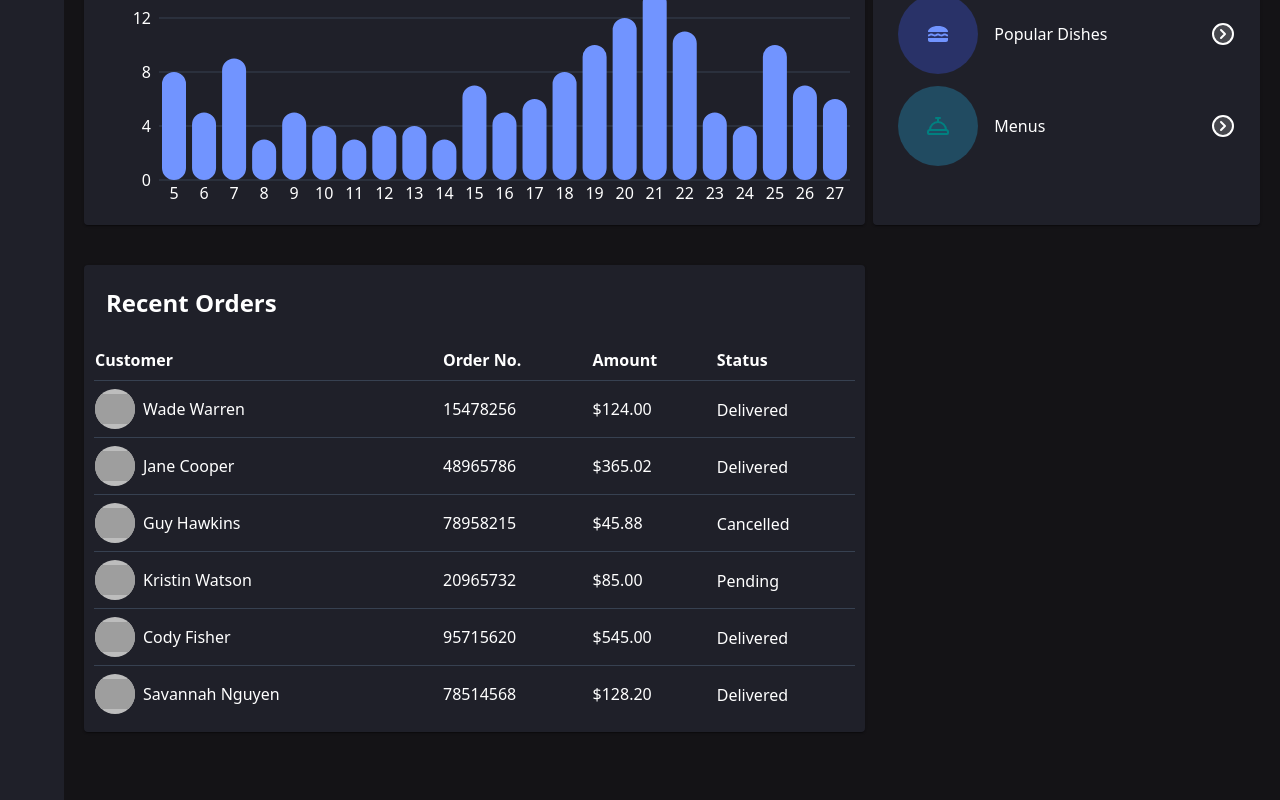
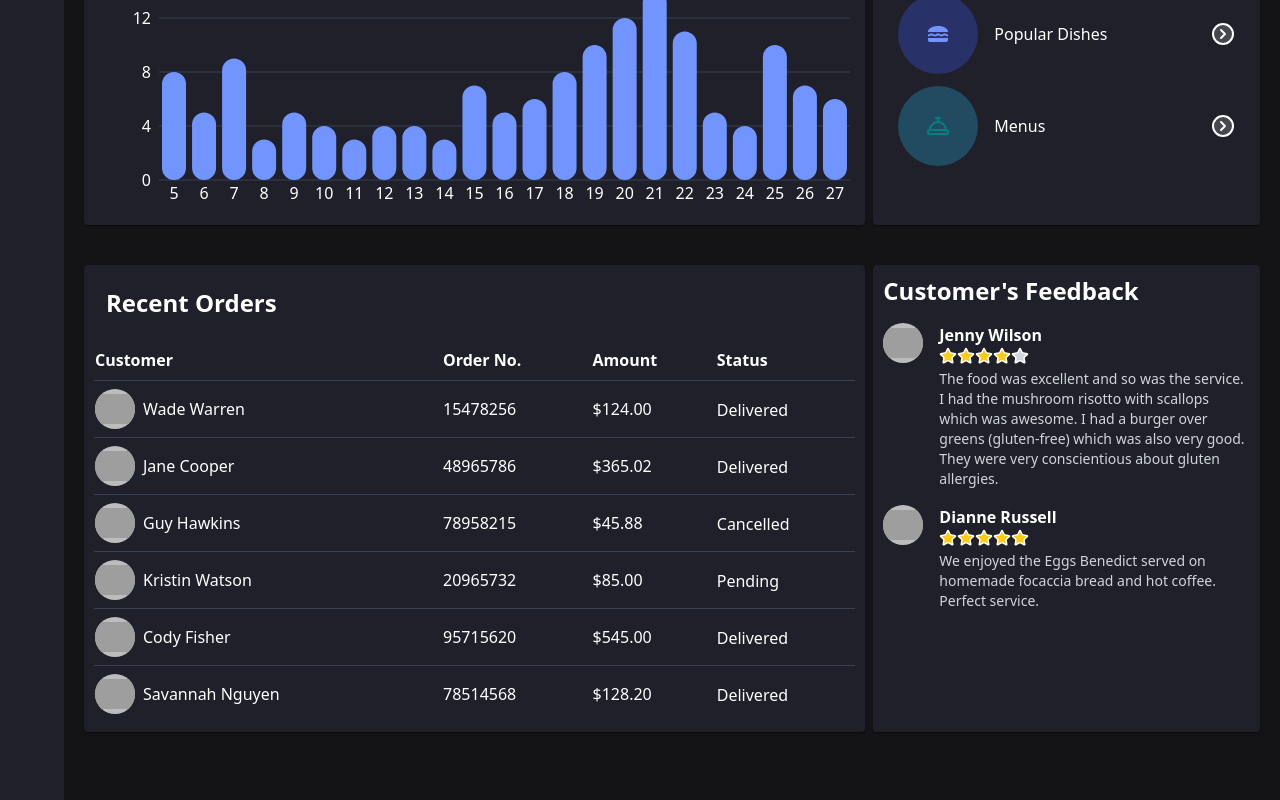
Before and after one commit to CKNKP/assignment, a React (Vite) app: page / in a window 1280 px wide. Shown: the part 459-1259 px from the top of the page. Built offline with nearby package versions, Linux system fonts and the light colour scheme; grey boxes are pictures that could not be loaded.

Commit message:
dummy created

```diff
--- a/src/App.jsx
+++ b/src/App.jsx
@@ -75,8 +75,8 @@ const StarRating = ({ rating }) => {
       {[...Array(5)].map((_, i) => (
         <StarIcon
           key={i}
-          className={i < rating ? "text-yellow-400" : "text-gray-300"}
-          size={16}
+          className={i < rating ? "fill-yellow-400" : "fill-gray-300"}
+          size={18}
         />
       ))}
     </div>
@@ -572,6 +572,30 @@ const App = ({ children }) => {
               </table>
             </div>
           </Card>
+
+          <Card
+            sx={{ backgroundColor: "#1F2029", color: "#fff", padding: "10px" }}
+          >
+            <h2 className="text-2xl font-semibold mb-4">
+              Customer&apos;s Feedback
+            </h2>
+            <div className="space-y-4 max-h-[300px] overflow-y-auto">
+              {customerFeedback.map((feedback) => (
+                <div key={feedback.id} className="flex items-start space-x-4">
+                  <Avatar>
+                    <img src={feedback.avatar} alt={feedback.name} />
+                  </Avatar>
+                  <div>
+                    <h3 className="font-semibold">{feedback.name}</h3>
+                    <StarRating rating={feedback.rating} />
+                    <p className="text-sm text-gray-300 mt-1">
+                      {feedback.comment}
+                    </p>
+                  </div>
+                </div>
+              ))}
+            </div>
+          </Card>
         </div>
 
         <main className="flex-1 overflow-y-auto p-6">{children}</main>
```
